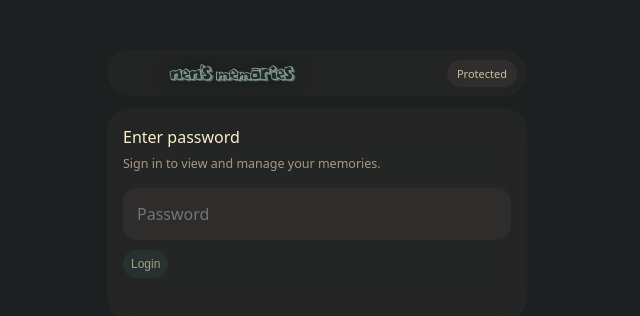
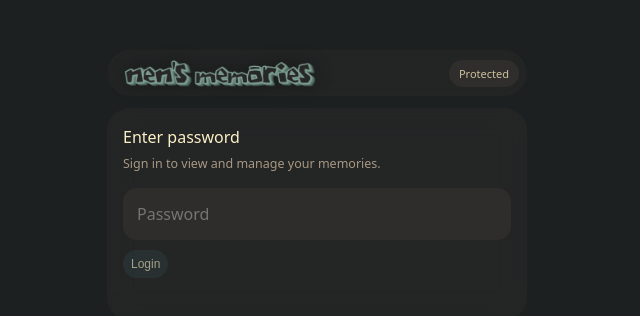
Before and after one commit to no-one-saw/memories, a Next.js app: page /login in a window 1280 px wide. Shown: the part 222-538 px from the top of the page, without its empty margins (323-963 px from the left). Built offline with nearby package versions, Linux system fonts and the light colour scheme.

Commit message:
fixin empty corner

```diff
--- a/app/globals.css
+++ b/app/globals.css
@@ -54,7 +54,7 @@ body.pageFadeIn{animation: pageFadeIn 360ms ease-out both}
   align-items:center;
   justify-content:space-between;
   gap: 12px;
-  padding: 8px 10px;
+  padding: 8px 8px;
   border-radius: 999px;
   border: none;
   background: rgba(40,40,40,.58);
@@ -67,12 +67,12 @@ body.pageFadeIn{animation: pageFadeIn 360ms ease-out both}
   display:flex;
   align-items:center;
   gap: 12px;
-  min-width: 260px;
-  flex: 1 1 320px;
-  padding-left: 10px;
+  min-width: 0;
+  flex: 1 1 auto;
+  padding-left: 0;
 }
 .navTitle{display:flex; flex-direction:row; align-items:center; gap: 10px; min-width:0;}
-.navLogo{width: 180px; height: 30px; object-fit: contain; display:block; opacity: .98; filter: drop-shadow(0 0 10px rgba(0,0,0,.35))}
+.navLogo{width: 180px; height: 30px; object-fit: cover; object-position: left center; display:block; opacity: .98; filter: drop-shadow(0 0 10px rgba(0,0,0,.35))}
 .navTitle h1{margin:0; font-size:14.5px; letter-spacing:.35px; font-weight:500}
 .navTitle h1{
   position: relative;
@@ -719,7 +719,7 @@ body.pageFadeIn{animation: pageFadeIn 360ms ease-out both}
     flex-wrap: nowrap;
   }
 
-  .navLeft{min-width: auto; flex: 1 1 auto; padding-left: 6px}
+  .navLeft{min-width: 0; flex: 1 1 auto; padding-left: 0}
   .navRight{gap: 8px; justify-content:flex-start}
   .navTitle h1{font-size: 13.5px}
   .pill{padding: 3px 8px; font-size: 10.8px}
```
